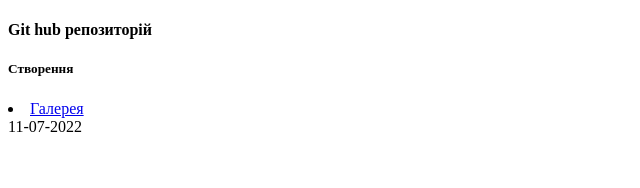
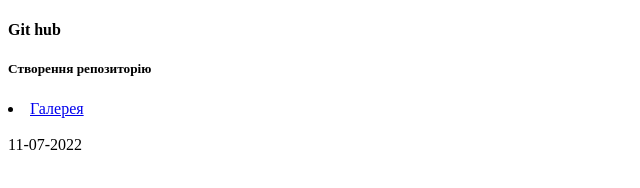
Before and after one commit to Balinata/Reposit1, a plain HTML site: page index.html in a window 1280 px wide. Shown: the whole page, without its empty margins (0-640 px from the left). Drawn offline with Linux system fonts and the light colour scheme.

Commit message:
commit h4

```diff
--- a/index.html
+++ b/index.html
@@ -9,12 +9,12 @@
 </head>
 <body>
     <header>
-        <h4>Git hub репозиторій</h4>
+        <h4>Git hub</h4>
     </header>
     <div>
-        <h5>Створення</h5>
+        <h5>Створення репозиторію</h5>
         <li><a href="./gallery.html">Галерея</a></li>
-    </div>
+    </div><br>
     <footer>
         <time datetime="2022-07-10">11-07-2022</time>
     </footer>
```
